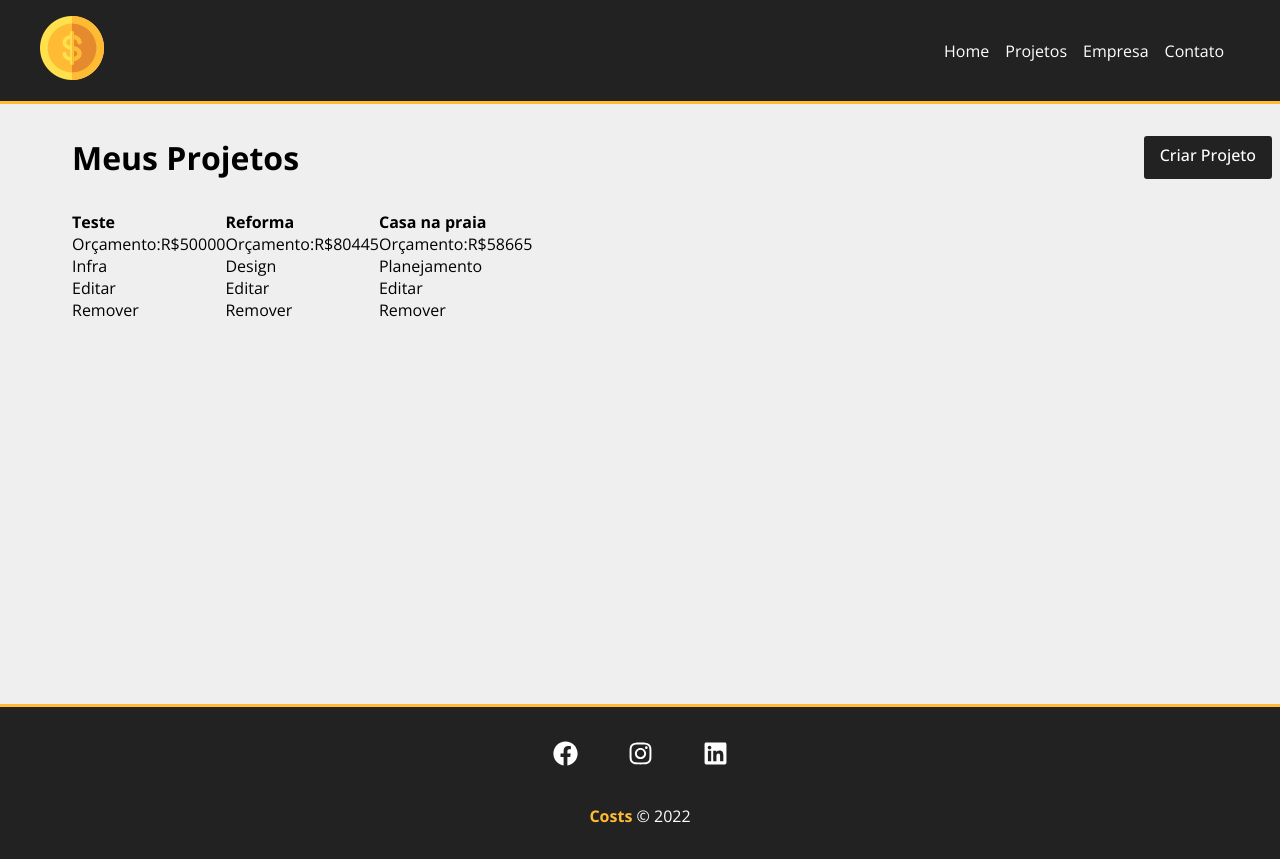
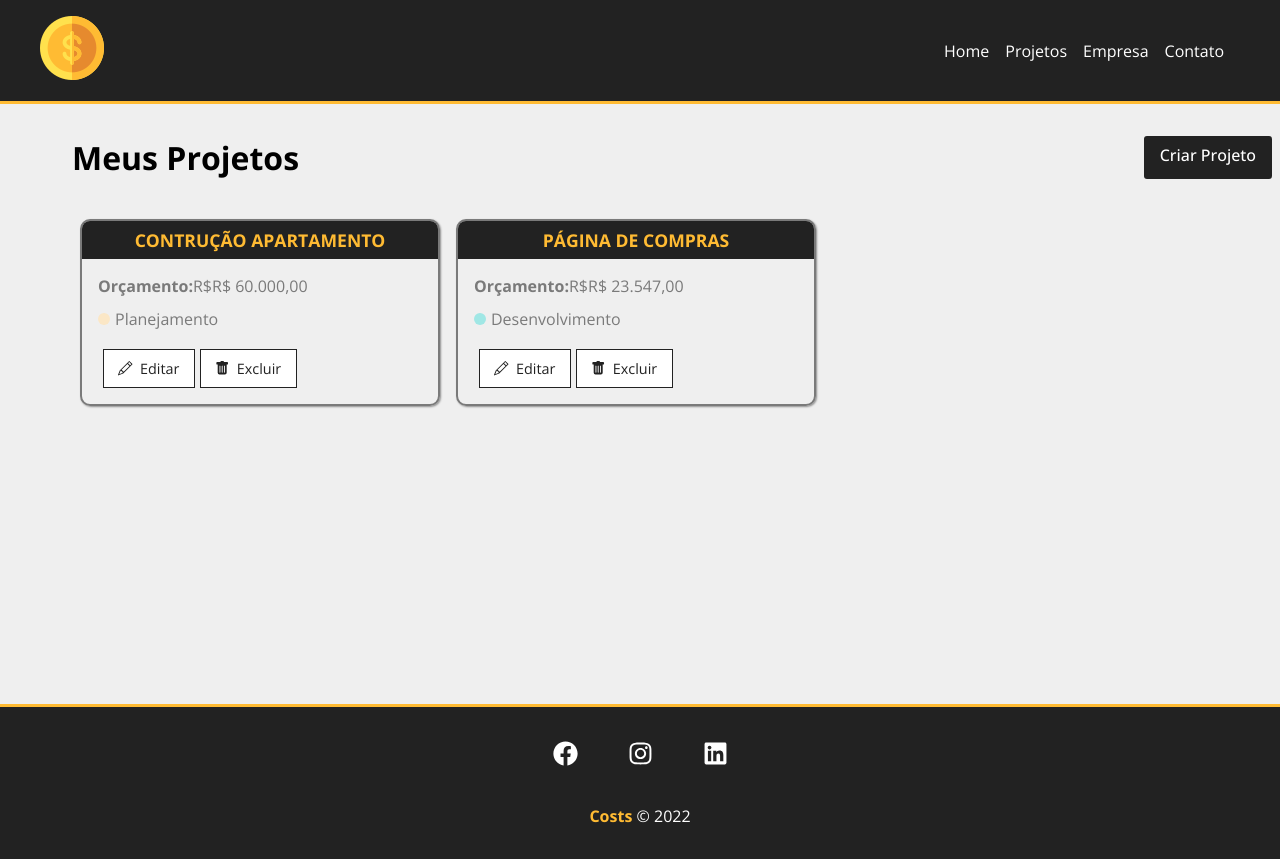
Before and after one commit to Rai-vaz/costs, a React (Create React App) app in the folder project-manager/: page /projetos in a window 1280 px wide. Shown: the top 859 px of the page. Built offline with nearby package versions, Linux system fonts and the light colour scheme; data requests are answered from the project's data file.

Commit message:
Finalizando página meus projetos

```diff
--- a/project-manager/db.json
+++ b/project-manager/db.json
@@ -1,37 +1,26 @@
 {
   "projects": [
     {
-      "name": "Teste",
-      "budget": "50000",
+      "name": "Contrução apartamento",
+      "budget": "60000",
       "category": {
-        "id": "1",
-        "name": "Infra"
+        "id": "4",
+        "name": "Planejamento"
       },
       "cost": 0,
       "services": [],
       "id": 1
     },
     {
-      "name": "Reforma",
-      "budget": "80445",
+      "name": "Página de compras",
+      "budget": "23547",
       "category": {
-        "id": "2",
-        "name": "Design"
+        "id": "3",
+        "name": "Desenvolvimento"
       },
       "cost": 0,
       "services": [],
       "id": 2
-    },
-    {
-      "name": "Casa na praia",
-      "budget": "58665",
-      "category": {
-        "id": "4",
-        "name": "Planejamento"
-      },
-      "cost": 0,
-      "services": [],
-      "id": 3
     }
   ],
   "categories": [
--- a/project-manager/src/project/ProjectCard.js
+++ b/project-manager/src/project/ProjectCard.js
@@ -1,21 +1,27 @@
+import {Link} from 'react-router-dom'
 import styles from './ProjectCard.module.css'
-import {BsPencil, BsFillTrashFill} from 'react-icons'
+import {BsPencil, BsFillTrashFill} from 'react-icons/bs'
 
 
 function ProjectCard({id, name, budget, category, handleRemove}) {
     return(
-        <div>
-            <p>{id}</p>
-            <h4>{name}</h4>
-            <p>
-                <span>Orçamento:</span>R${budget}
-            </p>
-            <p>
-                <span>{category}</span>
-            </p>
-            <div>
-                <p>Editar</p>
-                <p>Remover</p>
+        <div className={styles.project_card}>
+            <h4>{name.toUpperCase()}</h4>
+            <div className={styles.project_card_content}>
+                <p>
+                    <span>Orçamento:</span>R${`${Number(budget).toLocaleString('pt-br',{style: 'currency', currency: 'BRL'})}`}
+                </p>
+                <p className={styles.category_text}>
+                    <span className={`${styles[category.toLowerCase()]}`}></span>{category}
+                </p>
+                <div className={styles.project_card_actions}>
+                    <Link to='/'>
+                        <BsPencil/> Editar
+                    </Link>
+                    <button>
+                        <BsFillTrashFill/> Excluir
+                    </button>
+                </div>
             </div>
         </div>
     )
--- a/project-manager/src/project/ProjectCard.module.css
+++ b/project-manager/src/project/ProjectCard.module.css
@@ -0,0 +1,96 @@
+.project_card{
+    width: 30%;
+    margin: 0.5em;
+    box-shadow: 1px 1px 2px rgba(0, 0, 0, 0.401);
+    border: 2px solid #7a7a7a;
+    border-radius: 10px;
+    overflow: hidden;
+
+
+
+}
+
+.project_card_content{
+    padding: 1em;
+}
+
+.project_card h4{
+    padding: 0.4em;
+    background-color: #222;
+    color: #ffbb33;
+    font-size: 1.1em;
+    text-align: center;
+
+}
+
+.project_card p{
+    color: #7a7a7a;
+    margin-bottom: 0.7em;
+}
+
+.project_card p span{
+    font-weight: bold;
+}
+
+.category_text{
+    display: flex;
+    align-items: center;
+}
+
+.category_text span{
+    display: block;
+    width: 12px;
+    height: 12px;
+    border-radius: 50%;
+    background-color: #ccc;
+    margin-right: 5px;
+}
+
+.category_text .infra{
+    background-color: #ffaebc;
+}
+
+.category_text .desenvolvimento{
+    background-color: #a0e7e5;
+}
+
+.category_text .design{
+    background-color: #b4f8c8;
+}
+
+.category_text .planejamento{
+    background-color: #fbe7c6;
+}
+
+.project_card_actions{
+    margin-top: 1.2em;
+    display: flex;
+    align-items: center;
+}
+
+.project_card_actions a,
+.project_card_actions button{
+    text-decoration: none;
+    border: none;
+    background-color: #fff;
+    color: #222;
+    font-size: 0.9em;
+    padding: 0.6em 1em;
+    margin-left: 5px;
+    cursor: pointer;
+    border: 1px solid #222;
+    display: flex;
+    align-items: center;
+    justify-content: center;
+    transition: 0.5s;
+}
+
+.project_card_actions svg{
+    margin-right: 0.5em;
+}
+
+.project_card_actions a:hover,
+.project_card_actions button:hover{
+    background-color: #222;
+    color: #ffbb33;
+}
--- a/project-manager/src/project/ProjectForm.js
+++ b/project-manager/src/project/ProjectForm.js
@@ -27,14 +27,14 @@ function ProjectForm({handleSubmit, btnText, projectData}) {
         handleSubmit(project)
     }
 
-    //metodo
+    //metodo campo nome
     function handleChange(e) {
         //adicionando valor do capo ao nome do projeto
         setProject({...project, [e.target.name]: e.target.value})
 
     }
 
-      //metodo
+    //metodo
     function handleSelect(e) {
         //adicionando valor do capo ao nome do projeto
         setProject({...project, category:{
```
